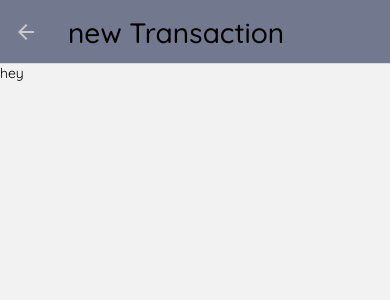
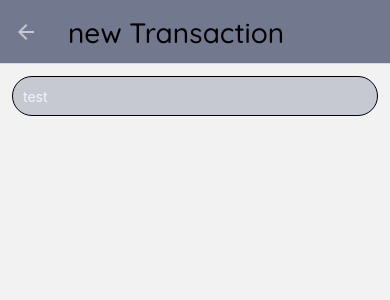
Before and after one commit to devskar/mango-app, a React Native app: screen /AddTransaction in a window 390 px wide. Shown: the top 300 px of the page. Built offline with nearby package versions, Linux system fonts and the light colour scheme.

Commit message:
Added InputField

```diff
--- /dev/null
+++ b/src/components/InputField.tsx
@@ -0,0 +1,40 @@
+import React from 'react';
+import { StyleSheet, TextInput, View } from 'react-native';
+import styleProperties from '../config/styleProperties';
+
+type Props = {
+  placeholder?: string;
+  onChangeText?: (text: string) => void;
+  style?: object;
+};
+
+const InputField: React.FC<Props> = ({
+  placeholder,
+  onChangeText,
+  style,
+}: Props) => {
+  return (
+    <View>
+      <TextInput
+        style={{ ...styles.input, ...style }}
+        placeholder={placeholder}
+        placeholderTextColor={styleProperties.secondary_text_color}
+        autoCapitalize='none'
+        onChangeText={onChangeText}
+      />
+    </View>
+  );
+};
+
+const styles = StyleSheet.create({
+  input: {
+    height: 40,
+    margin: 12,
+    borderWidth: 1,
+    padding: 10,
+    borderRadius: 20,
+    backgroundColor: styleProperties.primary_highlight_color,
+  },
+});
+
+export default InputField;
--- a/src/screens/AddTransactionScreen.tsx
+++ b/src/screens/AddTransactionScreen.tsx
@@ -1,13 +1,15 @@
 import React from 'react';
 import { View } from 'react-native';
-import AppText from '../components/AppText';
+import InputField from '../components/InputField';
 
 interface Props {}
 
 const AddTransactionScreen: React.FC<Props> = () => {
+  const [testText, onChangeTestText] = React.useState('');
+
   return (
     <View>
-      <AppText>hey</AppText>
+      <InputField onChangeText={onChangeTestText} placeholder={'test'} />
     </View>
   );
 };
```
